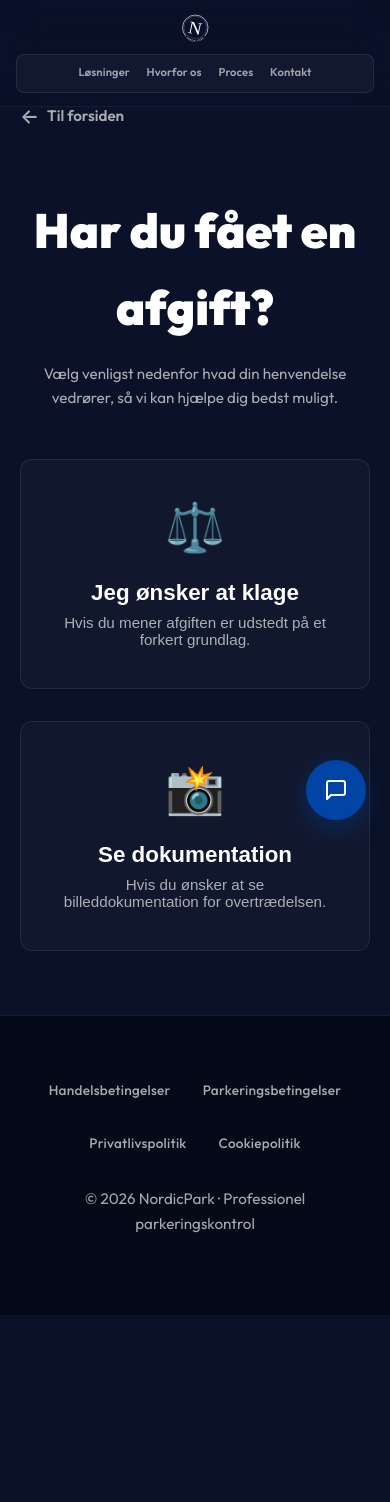
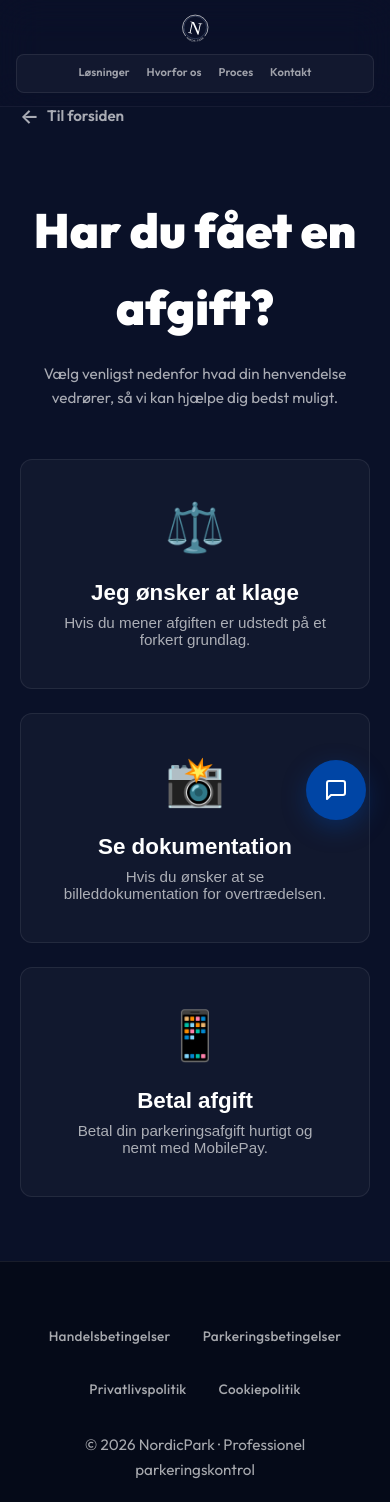
Before and after one commit to adiliqbal96/Nordicpark, a Vue app in the folder frontend/: page /ticket in a window 390 px wide. Shown: the top 1502 px of the page. Before the commit the page ends 1315 px from the top, so only its background shows below. Built offline with nearby package versions, Linux system fonts and the light colour scheme; the HTML template or start-up script is replaced by a standard one.

Commit message:
Add MobilePay payment button (beta/under construction)

```diff
--- a/frontend/src/views/TicketView.vue
+++ b/frontend/src/views/TicketView.vue
@@ -24,6 +24,32 @@
             <p>Hvis du ønsker at se billeddokumentation for overtrædelsen.</p>
           </div>
         </button>
+
+        <button class="choice-card" @click="selectType('payment')">
+          <div class="choice-icon">📱</div>
+          <div class="choice-content">
+            <h3>Betal afgift</h3>
+            <p>Betal din parkeringsafgift hurtigt og nemt med MobilePay.</p>
+          </div>
+        </button>
+      </div>
+    </div>
+
+    <div v-else-if="form.type === 'payment'" class="form-container">
+      <button class="btn-back" @click="form.type = null">← Tilbage til valg</button>
+
+      <div class="beta-status">
+        <span class="badge">UNDER UDVIKLING 🏗️</span>
+      </div>
+
+      <h1>Betal afgift</h1>
+      <p>
+        Vi arbejder på at gøre det muligt at betale din afgift direkte her på siden med MobilePay.
+      </p>
+
+      <div class="info-box">
+        <h4>Hvornår er det klar?</h4>
+        <p>Vi forventer at åbne for betaling i løbet af kort tid. Indtil da kan du betale via de informationer, der fremgår af din parkeringsafgift.</p>
       </div>
     </div>
 
@@ -136,7 +162,7 @@ const handleSubmit = async () => {
 <style scoped>
 .choice-container {
   text-align: center;
-  max-width: 800px;
+  max-width: 1000px;
   margin: 0 auto;
 }
 
@@ -147,8 +173,8 @@ const handleSubmit = async () => {
 
 .choice-grid {
   display: grid;
-  grid-template-columns: 1fr 1fr;
-  gap: 2rem;
+  grid-template-columns: repeat(auto-fit, minmax(250px, 1fr));
+  gap: 1.5rem;
 }
 
 @media (max-width: 600px) {
@@ -225,4 +251,39 @@ const handleSubmit = async () => {
 .page h1 {
   margin-bottom: 1rem;
 }
+
+.beta-status {
+  margin-bottom: 1.5rem;
+}
+
+.badge {
+  background: var(--color-accent);
+  color: #fff;
+  padding: 0.5rem 1rem;
+  border-radius: var(--radius-full);
+  font-size: 0.8rem;
+  font-weight: 800;
+  letter-spacing: 0.05em;
+}
+
+.info-box {
+  background: rgba(0, 69, 165, 0.1);
+  border: 1px solid rgba(0, 69, 165, 0.2);
+  border-radius: var(--radius-lg);
+  padding: 2rem;
+  margin-top: 3rem;
+  text-align: left;
+}
+
+.info-box h4 {
+  margin: 0 0 0.5rem 0;
+  color: #fff;
+  font-size: 1.1rem;
+}
+
+.info-box p {
+  margin: 0;
+  font-size: 0.95rem;
+  color: var(--color-text-muted);
+}
 </style>
```
